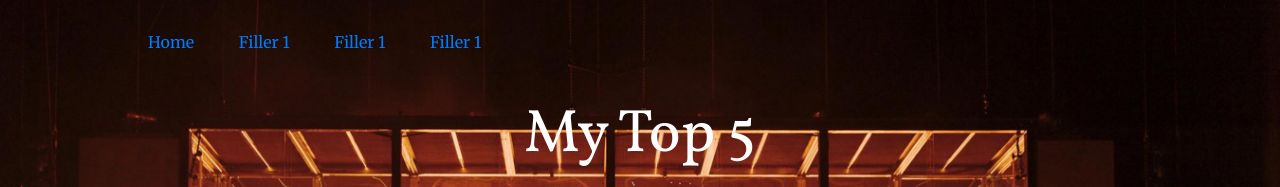
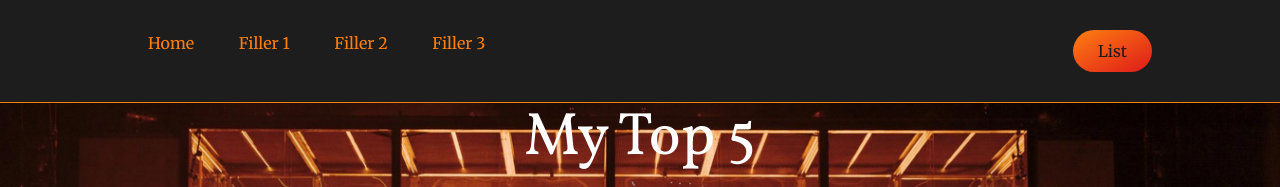
Before and after one commit to CalvinDaMogul/my_top_5, a plain HTML site: page index.html in a window 1280 px wide. Shown: the top 187 px of the page. Drawn offline with nearby package versions, Linux system fonts and the light colour scheme; a web font is replaced by a local one.

Commit message:
added color to nav ul links, button, and background

```diff
--- a/index.html
+++ b/index.html
@@ -14,10 +14,11 @@
             <ul class="nav_links">
                 <li><a href="#">Home</a></li>
                 <li><a href="#">Filler 1</a></li>
-                <li><a href="#">Filler 1</a></li>
-                <li><a href="#">Filler 1</a></li>
+                <li><a href="#">Filler 2</a></li>
+                <li><a href="#">Filler 3</a></li>
             </ul>
         </nav>
+        <a href="#"><button>List</button></a>
     </header>
     <h1 id="title">My Top 5</h1>
 
--- a/main.css
+++ b/main.css
@@ -1,4 +1,4 @@
-*{
+* {
   box-sizing: border-box;
   margin: 0;
   padding: 0;
@@ -9,6 +9,8 @@ header {
   justify-content: space-between;
   align-items: center;
   padding: 30px 10%;
+  background-color: rgb(29, 29, 29);
+  border-bottom: 1.5px solid #FF7F11;
 }
 
 li, a, button {
@@ -29,19 +31,21 @@ li, a, button {
 
 .nav_links li a {
   transition: all 0.3s ease 0s;
+  color: #FF7F11;
 }
 
 .nav_links li a:hover {
-  color: #0088a9;
+  color: #de1a1a;
 }
 
 button {
   padding: 9px 25px;
-  background-color: #0088a9;
+  background-image: linear-gradient(to bottom right, #ff7f11, #de1a1a);;
   border: none;
   border-radius: 50px;
   cursor: pointer;
   transition: all 0.3s ease 0s;
+  color: rgb(29, 29, 29);
 }
 
 body {
```
